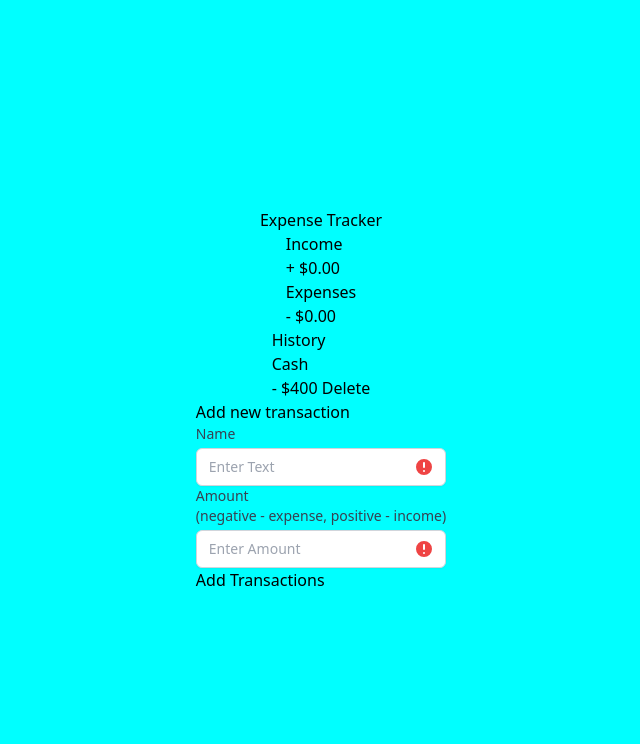
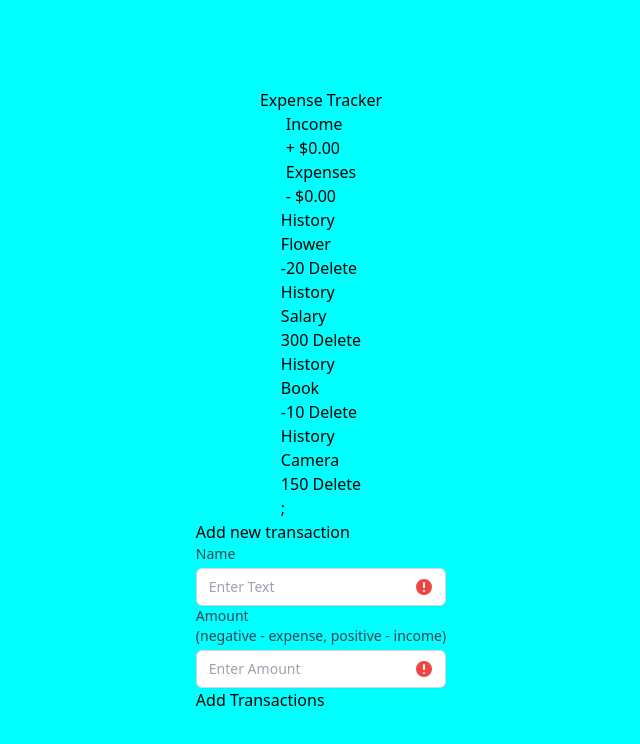
Before and after one commit to Sochuks/react-expense-tracker, a React (Vite) app: page / in a window 1280 px wide. Shown: the top 744 px of the page, without its empty margins (319-959 px from the left). Built offline with nearby package versions, Linux system fonts and the light colour scheme.

Commit message:
use context to get transaction objects

```diff
--- a/src/Components/TransactionList.jsx
+++ b/src/Components/TransactionList.jsx
@@ -1,12 +1,21 @@
-import React from 'react'
+import React, { useContext } from 'react'
+import { GlobalContext } from '../Context/GlobalState'
 
 const TransactionList = () => {
+  const { transactions } = useContext(GlobalContext)
+
   return (
+
     <div>
-        <h3>History</h3>
-        <ul>
-           Cash <li><span>- $400</span> <button>Delete</button></li>
-        </ul>
+      {transactions.map((e)=>(
+        <div key={e.id}>
+            <h3>History</h3>
+            <ul>
+              {e.text} <li><span>{e.amount}</span> <button>Delete</button></li>
+            </ul>
+        </div>
+      ))};
+
     </div>
   )
 }
```
